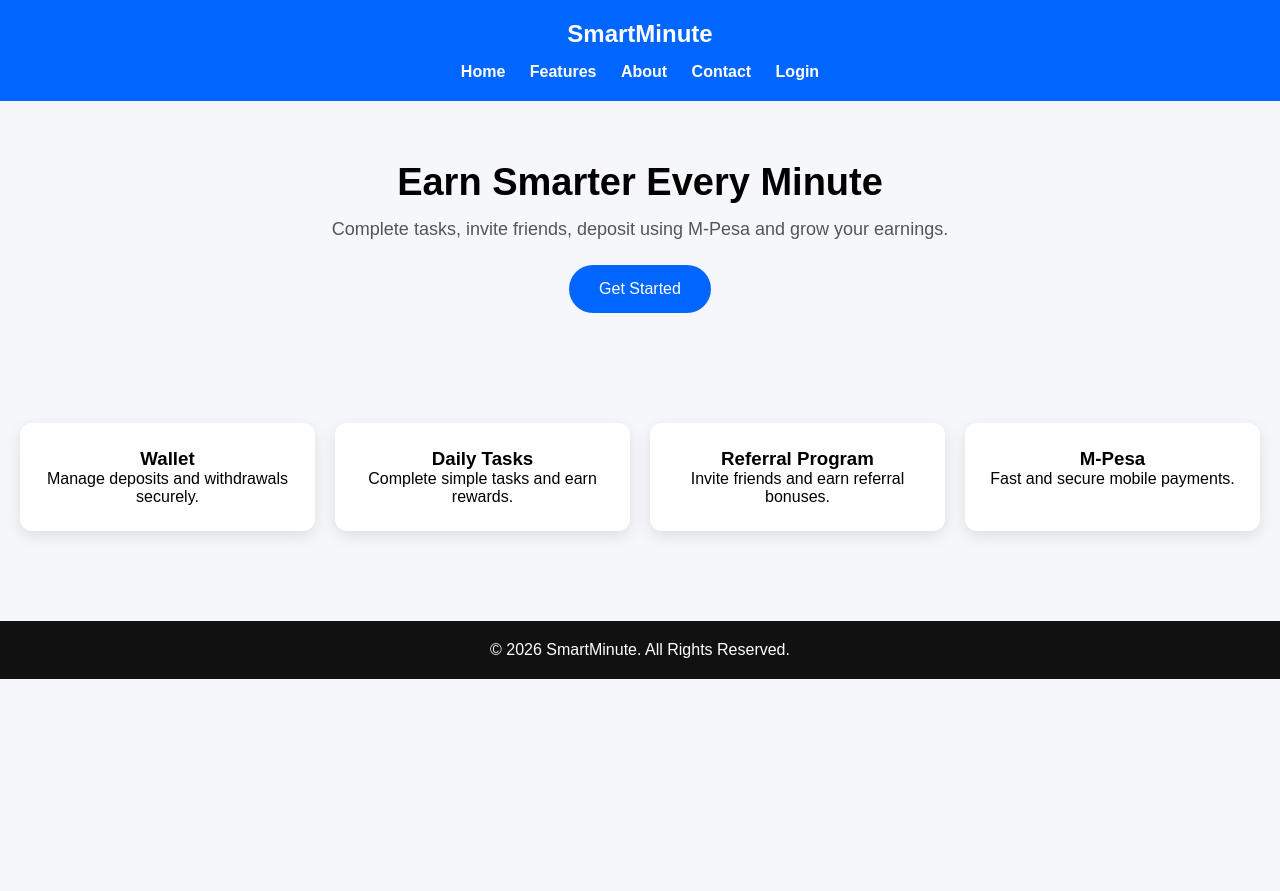
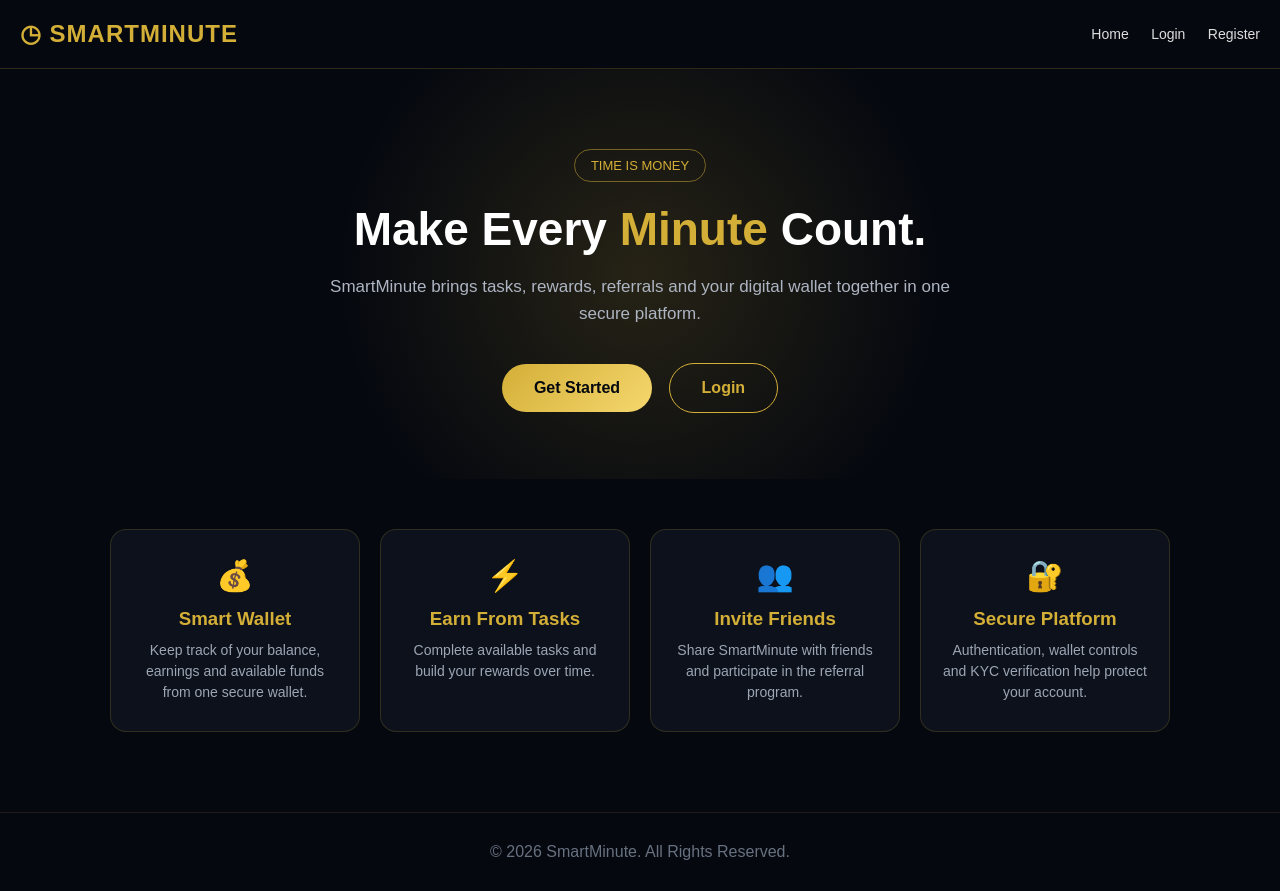
Before and after one commit to km0595622-art/smartminutes-backend, a website: page public/index.html in a window 1280 px wide. Before the commit the page ends 800 px from the top, so only its background shows below. Drawn offline with Linux system fonts and the light colour scheme.

Commit message:
Finalize SmartMinute homepage design

```diff
--- a/public/index.html
+++ b/public/index.html
@@ -3,7 +3,7 @@
 <head>
 <meta charset="UTF-8">
 <meta name="viewport" content="width=device-width, initial-scale=1.0">
-<title>SmartMinute</title>
+<title>SmartMinute — Time Is Money</title>
 
 <style>
 *{
@@ -14,140 +14,216 @@ font-family:Arial,sans-serif;
 }
 
 body{
-background:#f5f7fb;
+    background:#05080f;
+    color:#fff;
+    min-height:100vh;
 }
 
 header{
-background:#0066ff;
-color:white;
     padding:20px;
-text-align:center;
+    display:flex;
+    justify-content:space-between;
+    align-items:center;
+    border-bottom:1px solid rgba(212,175,55,.2);
 }
 
-nav{
-margin-top:15px;
+.logo{
+    color:#d4af37;
+    font-size:24px;
+    font-weight:bold;
+    letter-spacing:1px;
 }
 
 nav a{
-color:white;
+    color:#ddd;
     text-decoration:none;
-margin:10px;
-font-weight:bold;
+    margin-left:18px;
+    font-size:14px;
 }
 
 .hero{
-padding:60px 20px;
     text-align:center;
+    padding:80px 20px 60px;
+    background:
+        radial-gradient(circle at center,rgba(212,175,55,.16),transparent 45%);
+}
+
+.badge{
+    display:inline-block;
+    color:#d4af37;
+    border:1px solid rgba(212,175,55,.5);
+    padding:8px 16px;
+    border-radius:30px;
+    font-size:13px;
+    margin-bottom:22px;
 }
 
 .hero h1{
-font-size:38px;
-margin-bottom:15px;
+    font-size:46px;
+    line-height:1.1;
+    margin-bottom:18px;
+}
+
+.gold{
+    color:#d4af37;
 }
 
 .hero p{
-font-size:18px;
-margin-bottom:25px;
-color:#555;
+    max-width:650px;
+    margin:auto;
+    color:#aeb5c2;
+    font-size:17px;
+    line-height:1.6;
+    margin-bottom:30px;
 }
 
 .btn{
-background:#0066ff;
-color:white;
-padding:15px 30px;
+    display:inline-block;
+    background:linear-gradient(135deg,#d4af37,#f5d76e);
+    color:#05080f;
+    padding:15px 32px;
     border-radius:30px;
     text-decoration:none;
-display:inline-block;
+    font-weight:bold;
+    margin:6px;
+}
+
+.btn.secondary{
+    background:transparent;
+    color:#d4af37;
+    border:1px solid #d4af37;
 }
 
 .features{
     padding:50px 20px;
+    max-width:1100px;
+    margin:auto;
     display:grid;
-grid-template-columns:repeat(auto-fit,minmax(250px,1fr));
+    grid-template-columns:repeat(auto-fit,minmax(220px,1fr));
     gap:20px;
 }
 
 .card{
-background:white;
-padding:25px;
-border-radius:12px;
-box-shadow:0 5px 15px rgba(0,0,0,.1);
+    background:#0c111b;
+    border:1px solid rgba(212,175,55,.18);
+    padding:28px 22px;
+    border-radius:16px;
     text-align:center;
 }
 
+.card-icon{
+    font-size:30px;
+    margin-bottom:15px;
+}
+
+.card h3{
+    color:#d4af37;
+    margin-bottom:10px;
+}
+
+.card p{
+    color:#9da6b5;
+    line-height:1.5;
+    font-size:14px;
+}
+
 footer{
-background:#111;
-color:white;
     text-align:center;
-padding:20px;
-margin-top:40px;
+    padding:30px 20px;
+    color:#687180;
+    border-top:1px solid rgba(212,175,55,.12);
+    margin-top:30px;
+}
+
+@media(max-width:600px){
+    nav a{
+        margin-left:8px;
+        font-size:12px;
+    }
+
+    .hero{
+        padding-top:60px;
+    }
+
+    .hero h1{
+        font-size:36px;
+    }
 }
 </style>
-
 </head>
 
 <body>
 
 <header>
-
-<h2>SmartMinute</h2>
+    <div class="logo">◷ SMARTMINUTE</div>
 
     <nav>
-
-<a href="#">Home</a>
-
-<a href="#">Features</a>
-
-<a href="#">About</a>
-
-<a href="#">Contact</a>
-
-<a href="#">Login</a>
-
+        <a href="/">Home</a>
+        <a href="/login.html">Login</a>
+        <a href="/register.html">Register</a>
     </nav>
-
 </header>
 
 <section class="hero">
 
-<h1>Earn Smarter Every Minute</h1>
+    <div class="badge">TIME IS MONEY</div>
 
-<p>Complete tasks, invite friends, deposit using M-Pesa and grow your earnings.</p>
+    <h1>
+        Make Every <span class="gold">Minute</span> Count.
+    </h1>
 
-<a href="#" class="btn">Get Started</a>
+    <p>
+        SmartMinute brings tasks, rewards, referrals and your digital
+        wallet together in one secure platform.
+    </p>
+
+    <a href="/register.html" class="btn">Get Started</a>
+    <a href="/login.html" class="btn secondary">Login</a>
 
 </section>
 
 <section class="features">
 
     <div class="card">
-<h3>Wallet</h3>
-<p>Manage deposits and withdrawals securely.</p>
+        <div class="card-icon">💰</div>
+        <h3>Smart Wallet</h3>
+        <p>
+            Keep track of your balance, earnings and available funds
+            from one secure wallet.
+        </p>
     </div>
 
     <div class="card">
-<h3>Daily Tasks</h3>
-<p>Complete simple tasks and earn rewards.</p>
+        <div class="card-icon">⚡</div>
+        <h3>Earn From Tasks</h3>
+        <p>
+            Complete available tasks and build your rewards over time.
+        </p>
     </div>
 
     <div class="card">
-<h3>Referral Program</h3>
-<p>Invite friends and earn referral bonuses.</p>
+        <div class="card-icon">👥</div>
+        <h3>Invite Friends</h3>
+        <p>
+            Share SmartMinute with friends and participate in the
+            referral program.
+        </p>
     </div>
 
     <div class="card">
-<h3>M-Pesa</h3>
-<p>Fast and secure mobile payments.</p>
+        <div class="card-icon">🔐</div>
+        <h3>Secure Platform</h3>
+        <p>
+            Authentication, wallet controls and KYC verification help
+            protect your account.
+        </p>
     </div>
 
 </section>
 
 <footer>
-
     © 2026 SmartMinute. All Rights Reserved.
-
 </footer>
 
 </body>
-
 </html>
```
Lines whose indentation alone changed are shown as unchanged.
